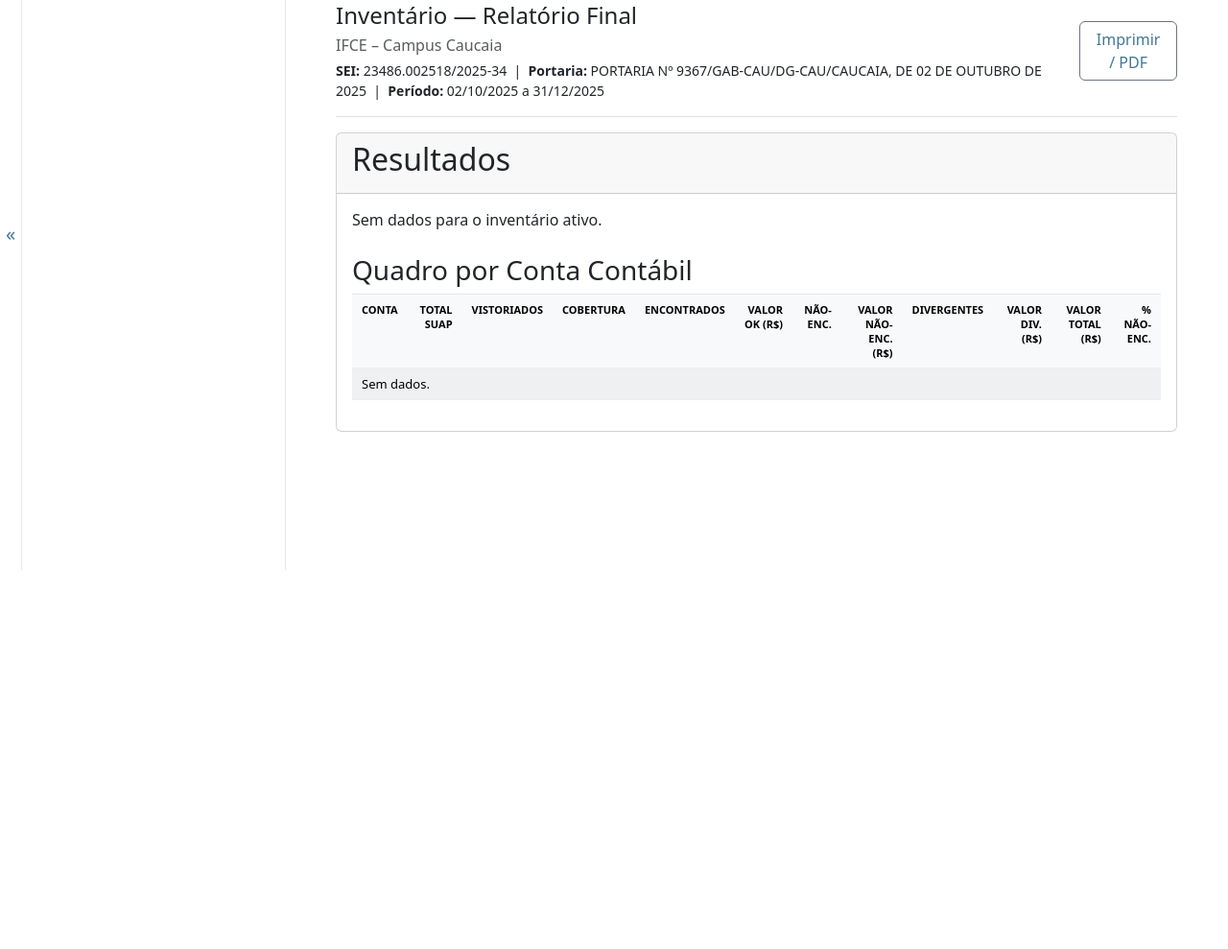
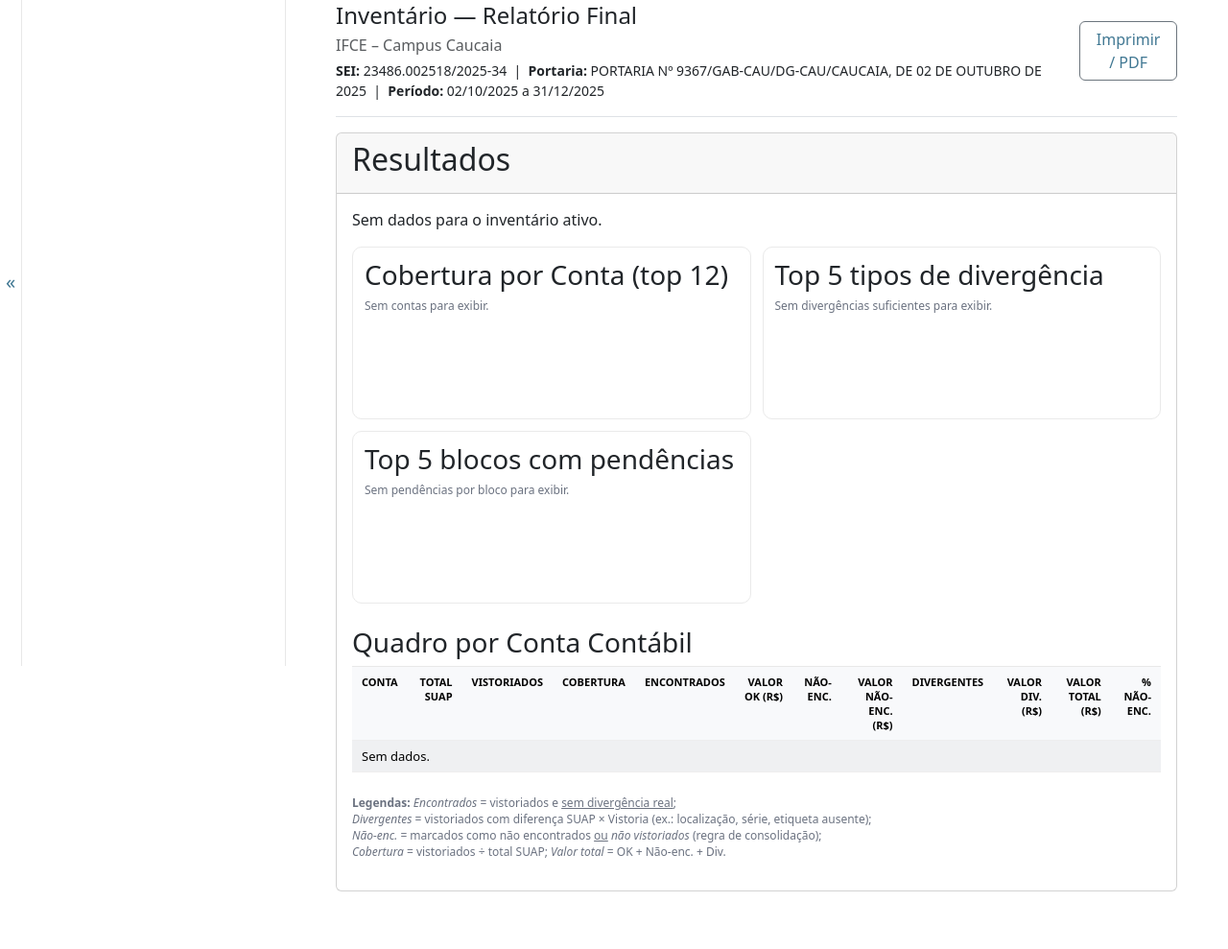
Before and after one commit to fpontesmorales/einventarioifce, a Django app: page /admin/relatorios/final/ in a window 1280 px wide. Shown: the part 206-1195 px from the top of the page at 96% size. Before the commit the page ends 800 px from the top, so only its background shows below. Run offline with Django 5.2, Linux system fonts and the light colour scheme; the visitor is signed in with stand-in values (Sample User, id 1); data that the repository does not hold is empty.

Commit message:
implantação dos relatórios operacionais e melhorias exportação zip final do dia 07/10

```diff
--- a/relatorios/templates/relatorios/final.html
+++ b/relatorios/templates/relatorios/final.html
@@ -9,6 +9,15 @@
   /* Cores impressas fielmente */
   * { -webkit-print-color-adjust: exact; print-color-adjust: exact; }
 
+  /* Em tela: cabeçalho "grudado" na tabela longa */
+  .tbl-sticky thead th { position: sticky; top: 0; background: #f8f9fa; z-index: 2; }
+
+  /* Em tela: pequena zebragem para leitura */
+  .table-striped tbody tr:nth-of-type(odd) { background-color: #F7F8FA; }
+
+  /* Em tela: as imagens dos gráficos ficam ocultas (só aparecem no print) */
+  .chart-print-img { display: none; }
+
   /* Se houver cabeçalhos 'sticky', desligar no PDF para não cobrir linhas */
   @media print {
     .tbl-sticky thead th { position: static !important; top: auto !important; z-index: auto !important; }
@@ -17,6 +26,7 @@
     th, td { border-color: #9aa0a6 !important; background-clip: padding-box; }
     .table-light     { background-color: #EEF2F6 !important; }
     .table-secondary { background-color: #E9ECEF !important; }
+    .table-striped tbody tr:nth-of-type(odd) { background-color: #F2F4F7 !important; }
     .bg-ok  { background-color: #D8F3DC !important; }  /* verde claro */
     .bg-div { background-color: #FFF3CD !important; }  /* amarelo claro */
     .bg-nao { background-color: #FDE2E1 !important; }  /* vermelho claro */
@@ -25,11 +35,7 @@
     canvas { display: none !important; }
     .chart-print-img { display: block !important; max-width: 100%; height: auto; }
   }
-
-  /* Em tela: as imagens dos gráficos ficam ocultas (só aparecem no print) */
-  .chart-print-img { display: none; }
 </style>
-
 {% endblock %}
 
 {% block content %}
@@ -113,15 +119,14 @@
         <p>Sem dados para o inventário ativo.</p>
       {% endif %}
 
-      <!-- Aviso de amostragem baixa -->
+      <!-- Aviso de amostragem baixa (gráficos continuam aparecendo) -->
       {% if kpis and kpis.cobertura < 5 %}
         <div class="alert alert-info">
-          Cobertura preliminar (&lt; 5%). Gráficos sintéticos serão exibidos quando houver amostra suficiente.
+          Cobertura preliminar (&lt; 5%). Os gráficos abaixo são exibidos para facilitar o acompanhamento, mas podem mudar significativamente à medida que a vistoria avança.
         </div>
       {% endif %}
 
-      <!-- Gráficos (somente se cobertura >= 5%) -->
-      {% if kpis and kpis.cobertura >= 5 %}
+      <!-- Gráficos (sempre exibidos quando houver dados) -->
       <div class="charts-grid">
         <!-- Cobertura por conta -->
         <div class="chart-card">
@@ -189,13 +194,12 @@
           {% endif %}
         </div>
       </div>
-      {% endif %}
 
       <!-- Quadro por conta (tabela) -->
       <div class="mt-4">
         <h3>Quadro por Conta Contábil</h3>
         <div class="table-responsive">
-          <table class="table table-striped table-sm align-middle listing fullwidth">
+          <table class="table table-striped table-sm align-middle listing fullwidth tbl-sticky">
             <thead class="table-light">
               <tr>
                 <th>Conta</th>
@@ -252,6 +256,13 @@
             </tbody>
           </table>
         </div>
+        <p class="muted small mt-2">
+          <strong>Legendas:</strong>
+          <em>Encontrados</em> = vistoriados e <u>sem divergência real</u>;<br>
+          <em>Divergentes</em> = vistoriados com diferença SUAP × Vistoria (ex.: localização, série, etiqueta ausente);<br>
+          <em>Não-enc.</em> = marcados como não encontrados <u>ou</u> <em>não vistoriados</em> (regra de consolidação);<br>
+          <em>Cobertura</em> = vistoriados ÷ total SUAP; <em>Valor total</em> = OK + Não-enc. + Div.
+        </p>
       </div>
 
       <!-- Checklist (vistoriados) + Tops de não encontrados -->
```
